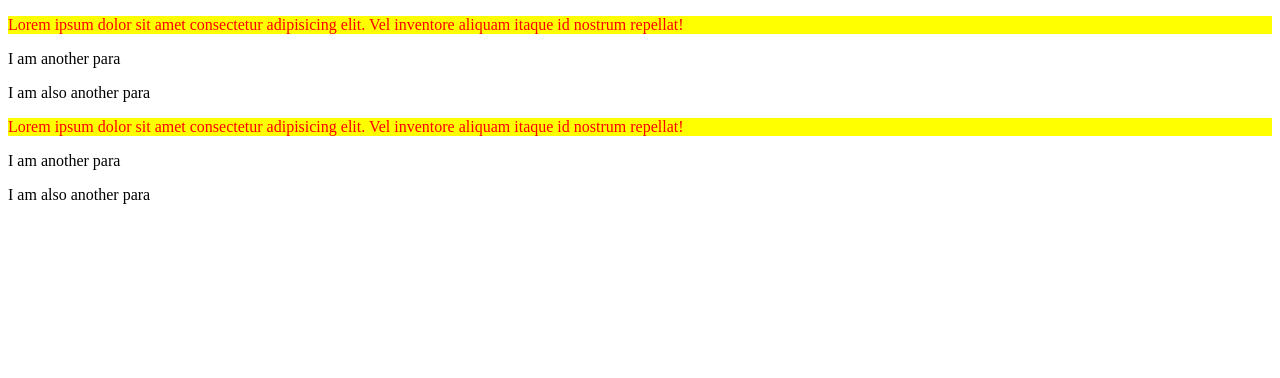
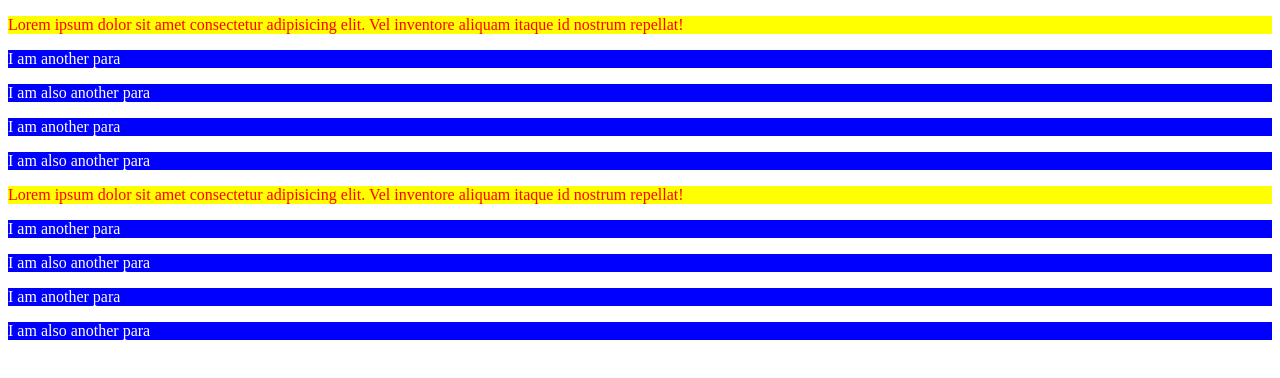
Before and after one commit to bilalansari11/learning-web-development, a plain HTML site: page CSS/video 6/index.html in a window 1280 px wide. Drawn offline with Linux system fonts and the light colour scheme.

Commit message:
full solution of exercise 2

```diff
--- a/CSS/video 6/index.html
+++ b/CSS/video 6/index.html
@@ -11,11 +11,15 @@
         <p>Lorem ipsum dolor sit amet consectetur adipisicing elit. Vel inventore aliquam itaque id nostrum repellat!</p>
         <p>I am another para</p>
         <p>I am also another para</p>
+        <p>I am another para</p>
+        <p>I am also another para</p>
     </div>
     <div>
         <p>Lorem ipsum dolor sit amet consectetur adipisicing elit. Vel inventore aliquam itaque id nostrum repellat!</p>
         <p>I am another para</p>
         <p>I am also another para</p>
+        <p>I am another para</p>
+        <p>I am also another para</p>
     </div>
 </body>
 </html>
--- a/CSS/video 6/styles.css
+++ b/CSS/video 6/styles.css
@@ -2,3 +2,8 @@ div p:first-child {
     color: red;
     background-color: yellow;
 }
+
+div p {
+    color: white;
+    background-color: blue;
+}
```
